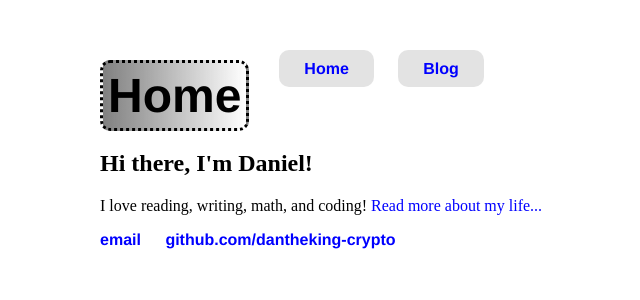
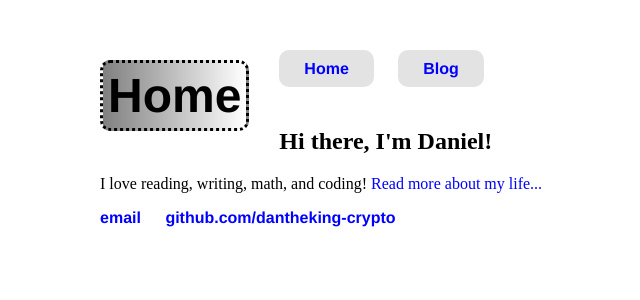
Before and after one commit to danielzsh/devo1ution.github.io, a Jekyll site: the page built from index.html, in a window 1280 px wide. Shown: the top 300 px of the page, without its empty margins (92-732 px from the left). Built offline with Jekyll 4.4.1, drawn with Linux system fonts in a browser that asks for light colours.

Commit message:
Update index.html

```diff
--- a/index.html
+++ b/index.html
@@ -4,6 +4,6 @@ title: Daniel's Site
 section: Home
 ---
 <div>
-	<h2 style="margin-block-start: 3em;">Hi there, I'm Daniel!</h2>
+	<h2>Hi there, I'm Daniel!</h2>
 	<p>I love reading, writing, math, and coding! <a href="/about">Read more about my life...</a></p>
 </div><!-- /.blurb -->
```
